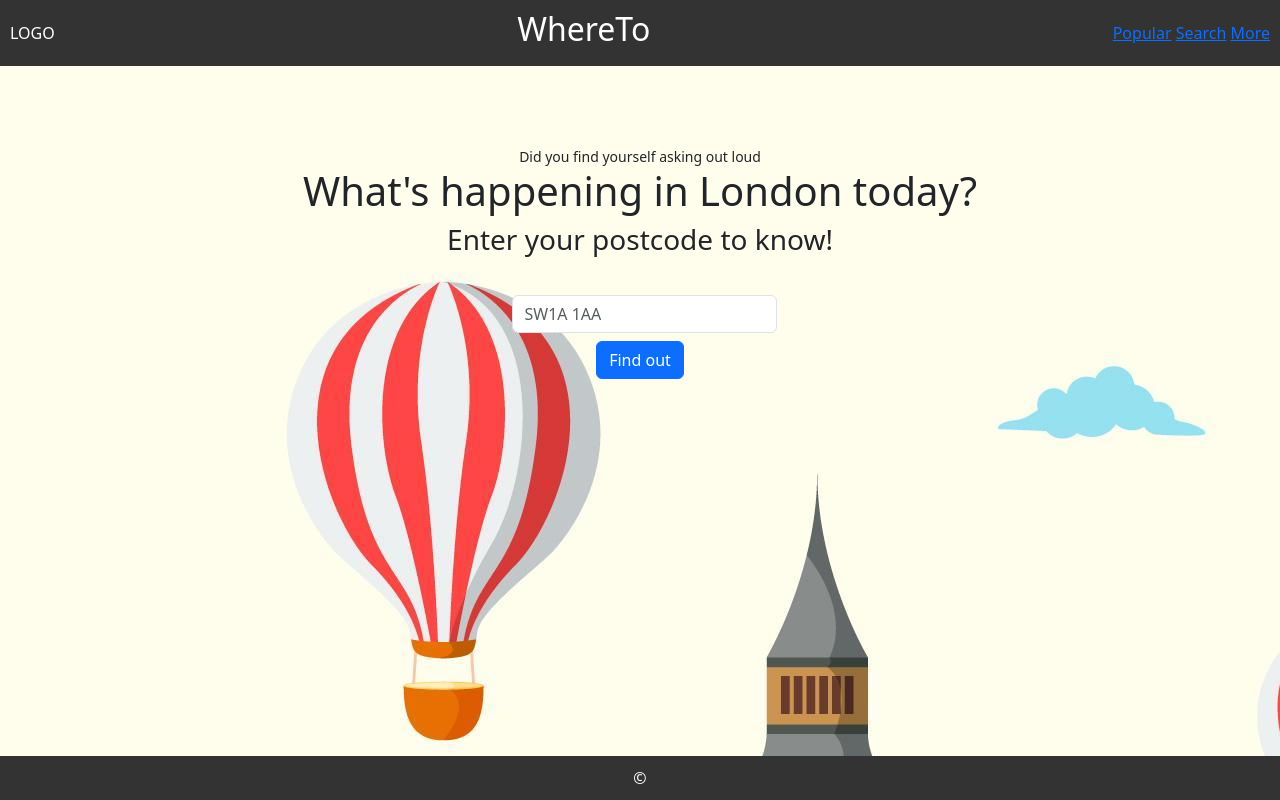
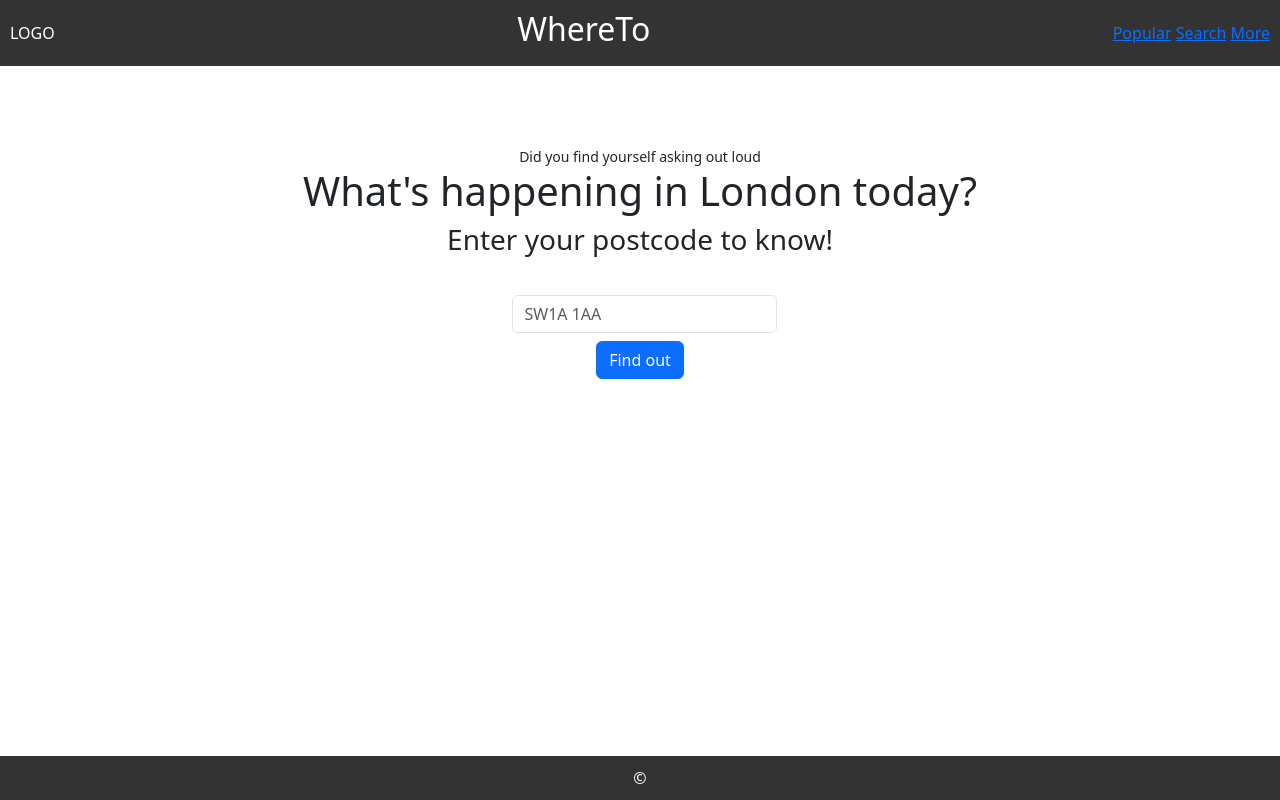
Before and after one commit to vnp96/WhereTo, a Flask app: page / in a window 1280 px wide. Run offline with Flask 3, Linux system fonts and the light colour scheme.

Commit message:
changing UI

```diff
--- a/api/static/styles.css
+++ b/api/static/styles.css
@@ -2,16 +2,17 @@
 body {
     display: flex;
     flex-direction: column;
-    /* background-color: #fffeec; */
-    background-image: url("/static/bg.jpg");
-    /* background-size: contain; */
-    background-repeat: no-repeat;
-    background-color: black;
     position: absolute;
     width: 100%;
     height: 100%;
     margin: 0;
     padding: 0;
+}
+
+/* index page background image */
+.bg-img {
+  width: 100vh;
+
 }
 
 /* Center align the content in the body */
--- a/api/templates/index.html
+++ b/api/templates/index.html
@@ -1,6 +1,7 @@
 {% extends "layout.html" %}
 
 {% block body %}
+    <!-- <div class="bg-img"><img src="/static/bg.jpg" alt="background image"></div> -->
     <div class="container">
         <div style="height: 30px;"></div>
         <small>Did you find yourself asking out loud</small>
```
